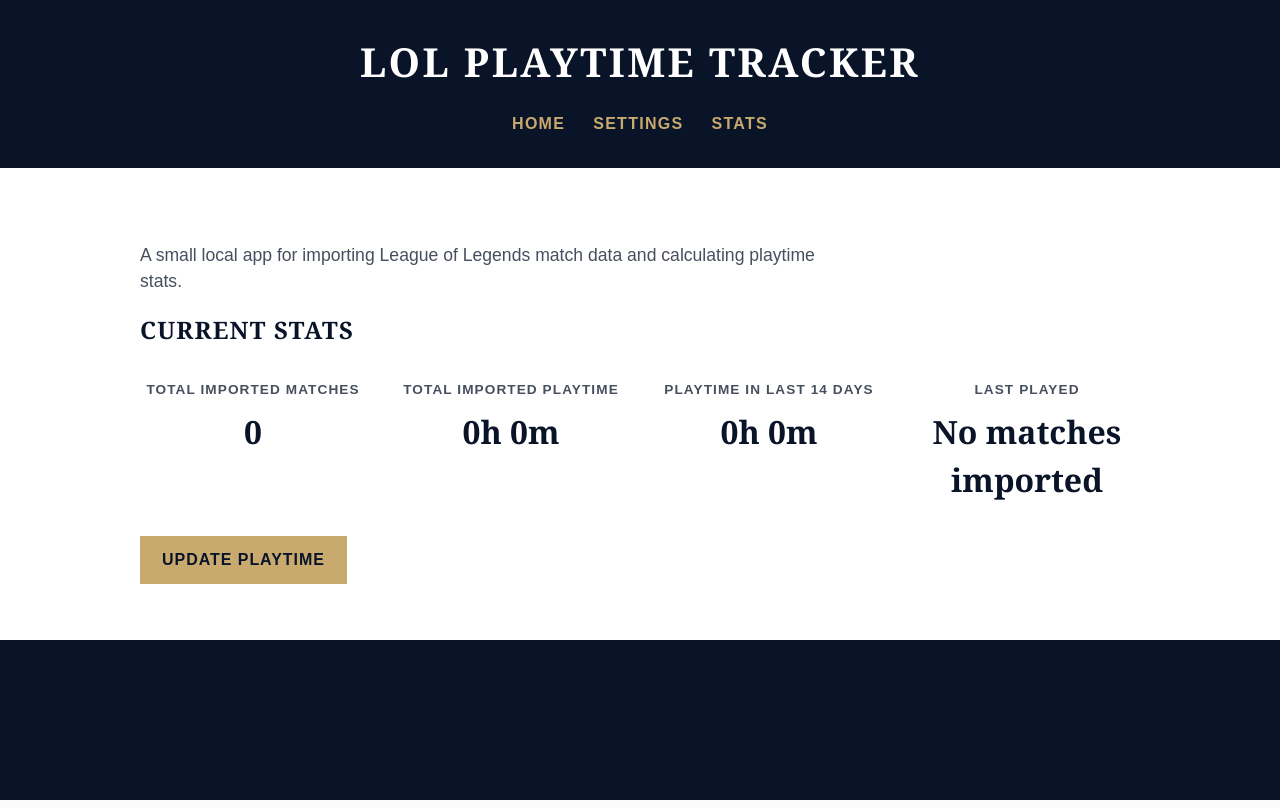
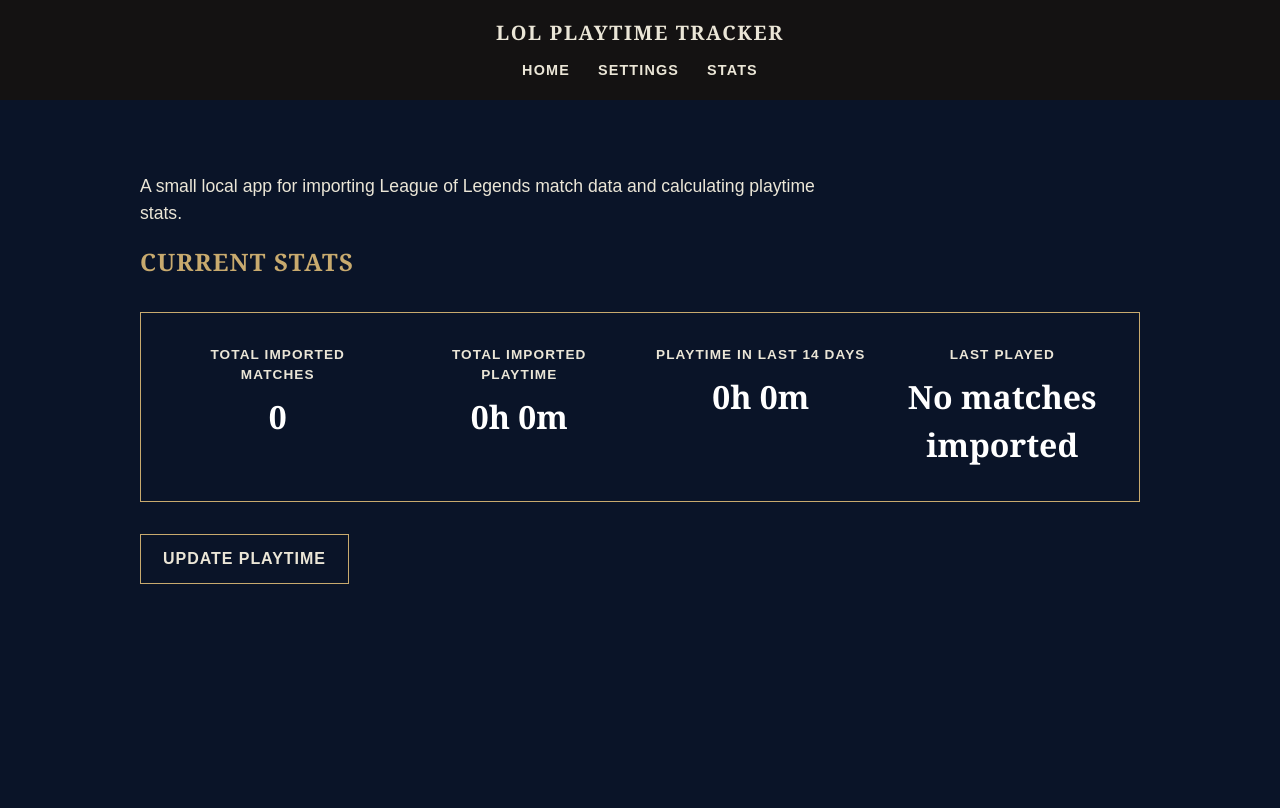
Before and after one commit to amondavid/lol-playtime-tracker, a Flask app: page / in a window 1280 px wide. Run offline with Flask 3, Linux system fonts and the light colour scheme; data that the repository does not hold is empty.

Commit message:
Polish interface

```diff
--- a/static/style.css
+++ b/static/style.css
@@ -1,4 +1,4 @@
-:root {
+/* :root {
   --blue: rgb(10, 20, 40);
   --white: rgb(255, 255, 255);
   --gold: rgb(200, 170, 110);
@@ -222,4 +222,236 @@ input:focus {
   margin: 0;
   color: var(--blue);
   font-weight: bold;
+} */
+
+:root {
+  --nav-black: rgb(20, 18, 18);
+  --dark-blue: rgb(10, 20, 40);
+  --text: rgb(235, 230, 215);
+  --white: rgb(255, 255, 255);
+  --gold: rgb(200, 170, 110);
+  --error: rgb(255, 120, 120);
 }
+
+* {
+  box-sizing: border-box;
+}
+
+body {
+  margin: 0;
+  min-height: 100vh;
+  background-color: var(--dark-blue);
+  color: var(--text);
+  font-family: Spiegel, Arial, sans-serif;
+  line-height: 1.5;
+}
+
+.site-header {
+  padding: 18px 32px;
+  background-color: var(--nav-black);
+  color: var(--text);
+  display: flex;
+  flex-direction: column;
+  align-items: center;
+  justify-content: center;
+  gap: 12px;
+  text-align: center;
+}
+
+.site-title {
+  margin: 0;
+  color: var(--text);
+  font-family: "Beaufort for LOL", Georgia, serif;
+  font-size: 1.25rem;
+  letter-spacing: 0.08em;
+  text-transform: uppercase;
+}
+
+.site-nav {
+  display: flex;
+  justify-content: center;
+  gap: 28px;
+  flex-wrap: wrap;
+}
+
+.site-nav a {
+  color: var(--text);
+  font-weight: bold;
+  text-decoration: none;
+  text-transform: uppercase;
+  letter-spacing: 0.08em;
+  font-size: 0.9rem;
+}
+
+.site-nav a:hover {
+  color: var(--gold);
+}
+
+.page {
+  min-height: calc(100vh - 92px);
+  background-color: var(--dark-blue);
+  color: var(--text);
+}
+
+.section {
+  width: min(1000px, calc(100% - 32px));
+  margin: 0 auto;
+  padding: 56px 0;
+}
+
+h2,
+h3 {
+  margin-top: 0;
+  color: var(--gold);
+  font-family: "Beaufort for LOL", Georgia, serif;
+  text-transform: uppercase;
+  letter-spacing: 0.05em;
+}
+
+.intro {
+  max-width: 680px;
+  color: var(--text);
+  font-size: 1.1rem;
+}
+
+.stats-grid {
+  display: grid;
+  grid-template-columns: repeat(auto-fit, minmax(180px, 1fr));
+  gap: 32px;
+  margin: 32px 0;
+  padding: 32px;
+  border: 1px solid var(--gold);
+}
+
+.stat-block {
+  text-align: center;
+}
+
+.stat-label {
+  margin: 0 0 8px;
+  color: var(--text);
+  font-size: 0.85rem;
+  font-weight: bold;
+  text-transform: uppercase;
+  letter-spacing: 0.08em;
+}
+
+.stat-value {
+  margin: 0;
+  color: var(--white);
+  font-family: "Beaufort for LOL", Georgia, serif;
+  font-size: 2rem;
+  font-weight: bold;
+}
+
+.actions {
+  margin-top: 32px;
+}
+
+button {
+  padding: 12px 22px;
+  border: 1px solid var(--gold);
+  background-color: transparent;
+  color: var(--text);
+  font: inherit;
+  font-weight: bold;
+  text-transform: uppercase;
+  letter-spacing: 0.06em;
+  cursor: pointer;
+}
+
+button:hover {
+  background-color: var(--gold);
+  color: var(--nav-black);
+}
+
+form {
+  max-width: 520px;
+}
+
+label {
+  display: block;
+  margin-bottom: 20px;
+  color: var(--text);
+  font-weight: bold;
+  text-transform: uppercase;
+  letter-spacing: 0.04em;
+}
+
+input {
+  display: block;
+  width: 100%;
+  margin-top: 6px;
+  padding: 10px 0;
+  border: none;
+  border-bottom: 2px solid var(--text);
+  background-color: transparent;
+  color: var(--white);
+  font: inherit;
+}
+
+input:focus {
+  outline: none;
+  border-bottom-color: var(--gold);
+}
+
+.result-list {
+  font-size: 1.1rem;
+}
+
+.result-list p {
+  margin: 8px 0;
+}
+
+.success-message {
+  color: var(--text);
+  font-weight: bold;
+}
+
+.error-message {
+  color: var(--error);
+  font-weight: bold;
+}
+
+.secondary-action {
+  margin-top: 24px;
+}
+
+.flash-area {
+  width: min(1000px, calc(100% - 32px));
+  margin: 0 auto;
+  padding-top: 12px;
+}
+
+.flash-area + .section {
+  padding-top: 12px;
+}
+
+.flash-message {
+  margin: 0;
+  color: var(--text);
+  font-weight: bold;
+}
+
+@media (max-width: 700px) {
+  .site-header {
+    padding: 16px 24px;
+  }
+
+  .site-title {
+    font-size: 1rem;
+  }
+
+  .site-nav {
+    gap: 18px;
+  }
+
+  .stats-grid {
+    grid-template-columns: 1fr;
+    padding: 24px;
+  }
+
+  .stat-block {
+    text-align: left;
+  }
+}
```
